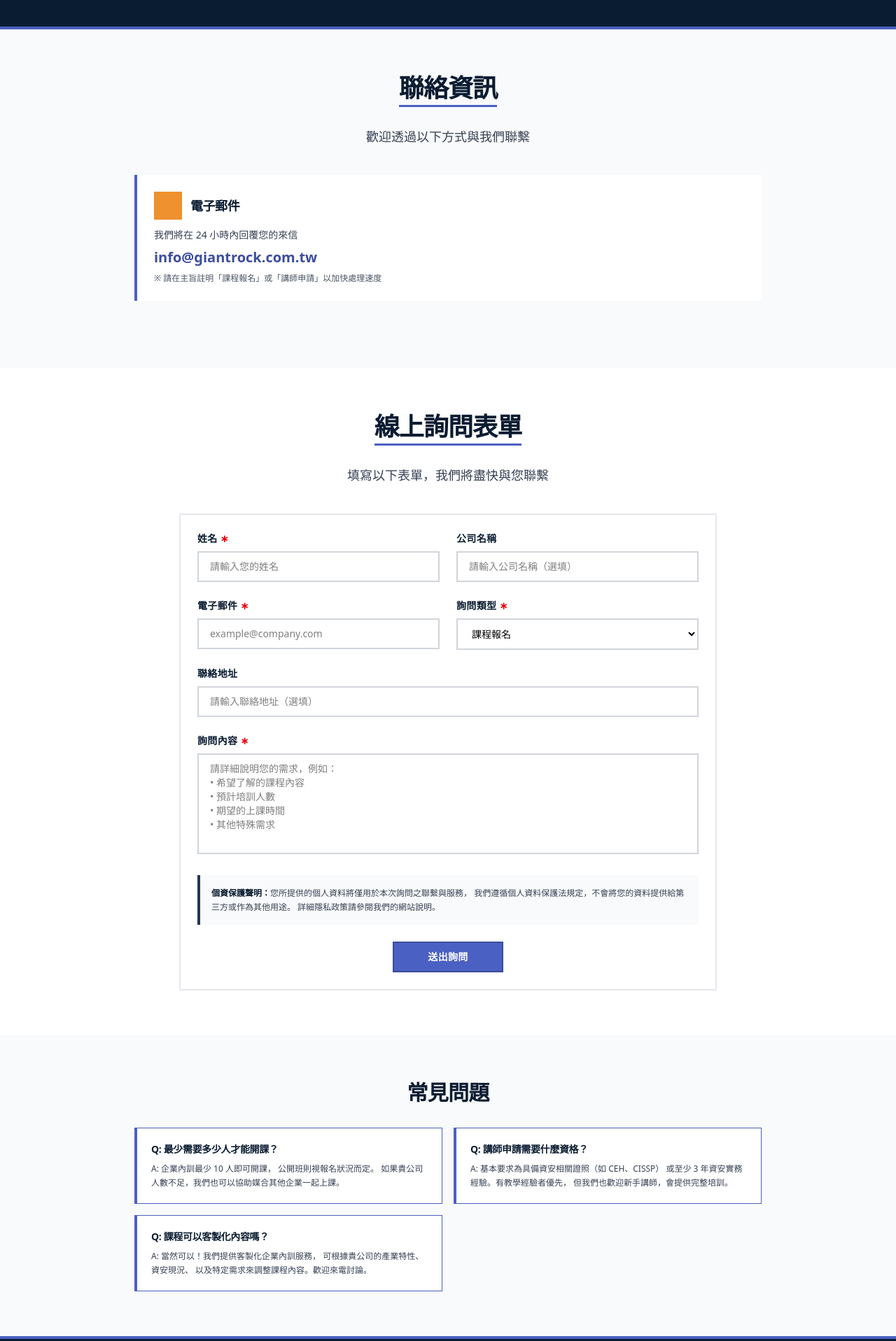
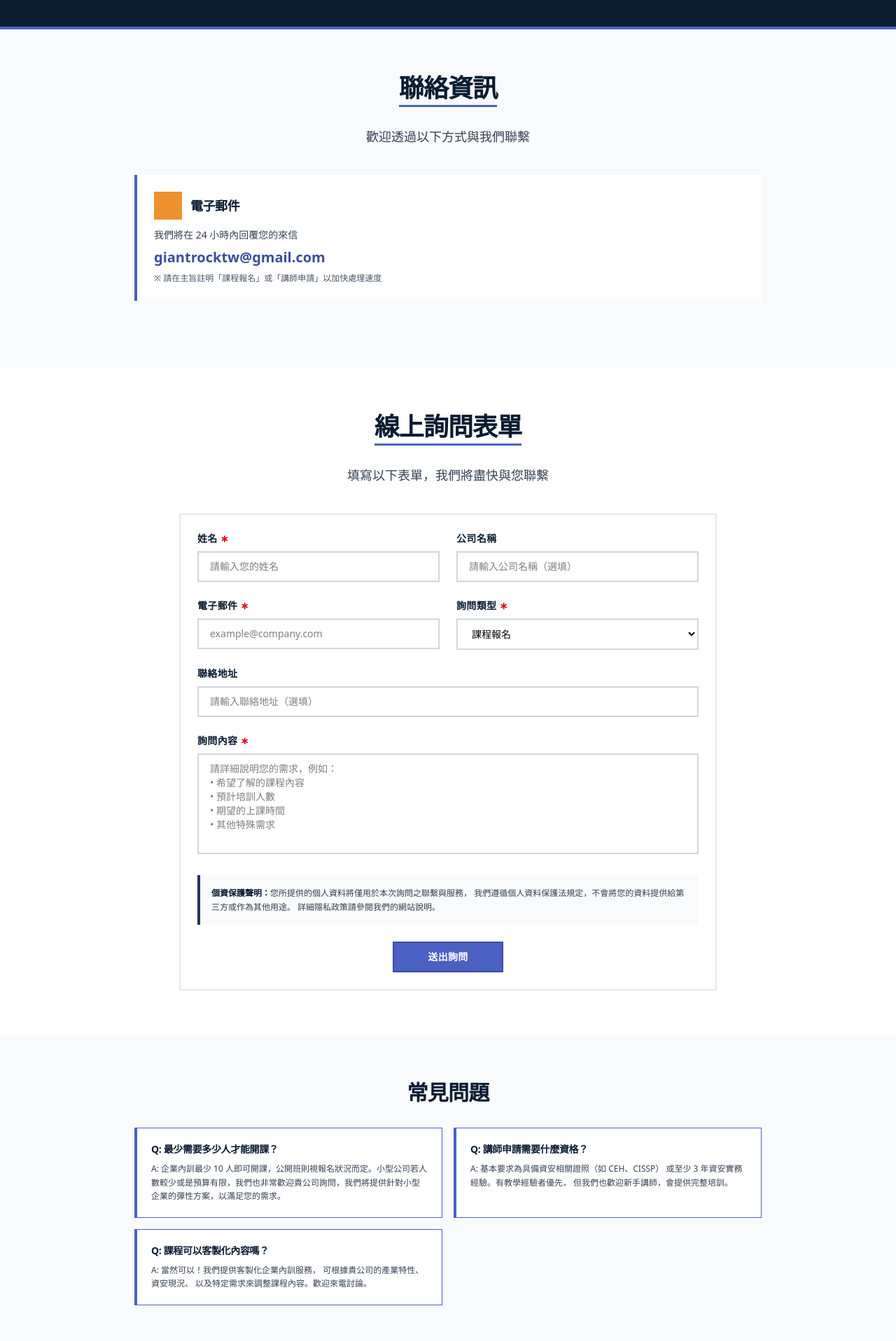
Before and after one commit to banahaker/giantrock-website, a React (Vite) app: page /contact in a window 1280 px wide. Shown: the part 261-2178 px from the top of the page at 70% size. Built offline with nearby package versions, Linux system fonts and the light colour scheme.

Commit message:
feat: update contact information and enhance instructor trial teaching details

```diff
--- a/src/pages/About.jsx
+++ b/src/pages/About.jsx
@@ -134,7 +134,7 @@ function About() {
                     優渥講師費
                   </h4>
                   <p className="text-gray-600">
-                    每場 NT$5,000-15,000/人（團報優惠，依規模調整）
+                    依照授課時數與內容深度提供具有競爭力的報酬
                   </p>
                 </div>
               </div>
--- a/src/pages/Contact.jsx
+++ b/src/pages/Contact.jsx
@@ -69,7 +69,7 @@ function Contact() {
                 我們將在 24 小時內回覆您的來信
               </p>
               <p className="text-xl font-semibold text-secondary-600 break-all">
-                info@giantrock.com.tw
+                giantrocktw@gmail.com
               </p>
               <p className="text-xs text-gray-600 mt-2">
                 ※ 請在主旨註明「課程報名」或「講師申請」以加快處理速度
@@ -240,8 +240,8 @@ function Contact() {
                 Q: 最少需要多少人才能開課？
               </h3>
               <p className="text-gray-700 text-xs leading-relaxed">
-                A: 企業內訓最少 10 人即可開課， 公開班則視報名狀況而定。
-                如果貴公司人數不足，我們也可以協助媒合其他企業一起上課。
+                A: 企業內訓最少 10
+                人即可開課，公開班則視報名狀況而定。小型公司若人數較少或是預算有限，我們也非常歡迎貴公司詢問，我們將提供針對小型企業的彈性方案，以滿足您的需求。
               </p>
             </div>
             <div className="bg-white p-5 border-l-4 border-secondary-500 border border-gray-200">
--- a/src/pages/Instructors.jsx
+++ b/src/pages/Instructors.jsx
@@ -167,6 +167,7 @@ function Instructors() {
                   通過初審後，將安排 15-20
                   分鐘的試教。您需要從我們提供的主題中選一個，
                   模擬對企業員工授課的情境。我們會評估您的表達能力、互動技巧與專業度。
+                  (試教會給予時薪)
                 </p>
                 <div className="bg-secondary-50 p-4 rounded-md">
                   <p className="text-sm text-gray-700">
```
